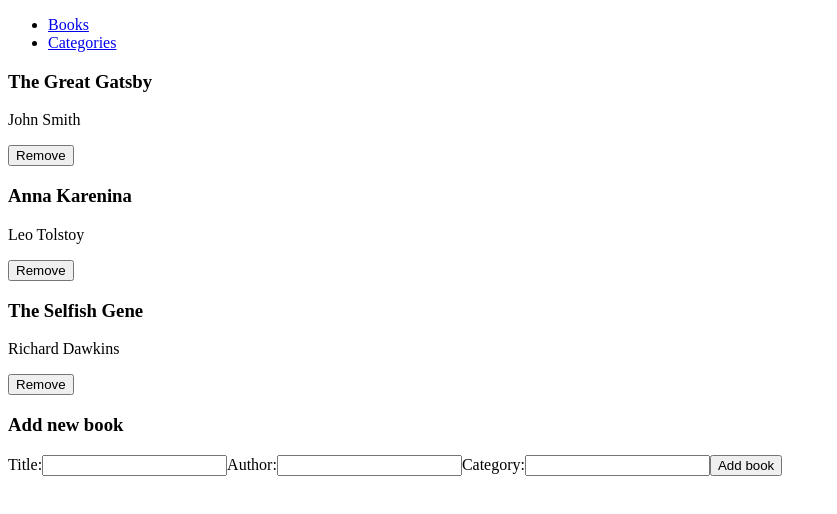
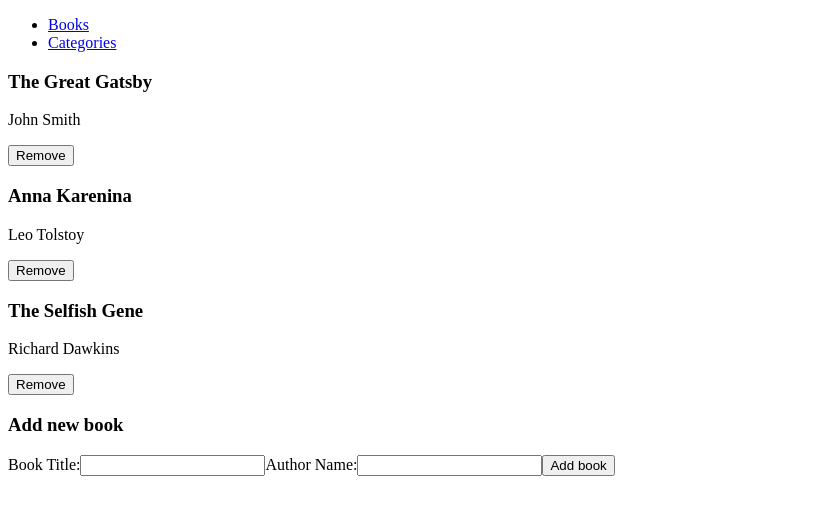
Before and after one commit to djo1975/Bookstore, a React (Create React App) app: page /books in a window 1280 px wide. Shown: the top 514 px of the page, without its empty margins (0-837 px from the left). Built offline with nearby package versions, Linux system fonts and the light colour scheme.

Commit message:
Add check-status btn

```diff
--- a/src/components/Form.js
+++ b/src/components/Form.js
@@ -3,7 +3,7 @@
 import { addBook } from '../redux/books/BooksSlices';
 
 const Form = () => {
-  const [book, setBook] = useState({ title: '', author: '', category: '' });
+  const [book, setBook] = useState({ booktitle: '', author: '' });
   const dispatch = useDispatch();
 
   const handleChange = (event) => {
@@ -14,23 +14,19 @@
   const handleSubmit = (event) => {
     event.preventDefault();
     dispatch(addBook(book));
-    setBook({ title: '', author: '', category: '' });
+    setBook({ booktitle: '', author: '' });
   };
 
   return (
     <form onSubmit={handleSubmit}>
       <h3>Add new book</h3>
       <label htmlFor="title">
-        Title:
-        <input type="text" name="title" value={book.title} onChange={handleChange} />
+        Book Title:
+        <input type="text" name="booktitle" value={book.booktitle} onChange={handleChange} />
       </label>
       <label htmlFor="author">
-        Author:
+        Author Name:
         <input type="text" name="author" value={book.author} onChange={handleChange} />
-      </label>
-      <label htmlFor="category">
-        Category:
-        <input type="text" name="category" value={book.category} onChange={handleChange} />
       </label>
       <button type="submit">Add book</button>
     </form>
```
